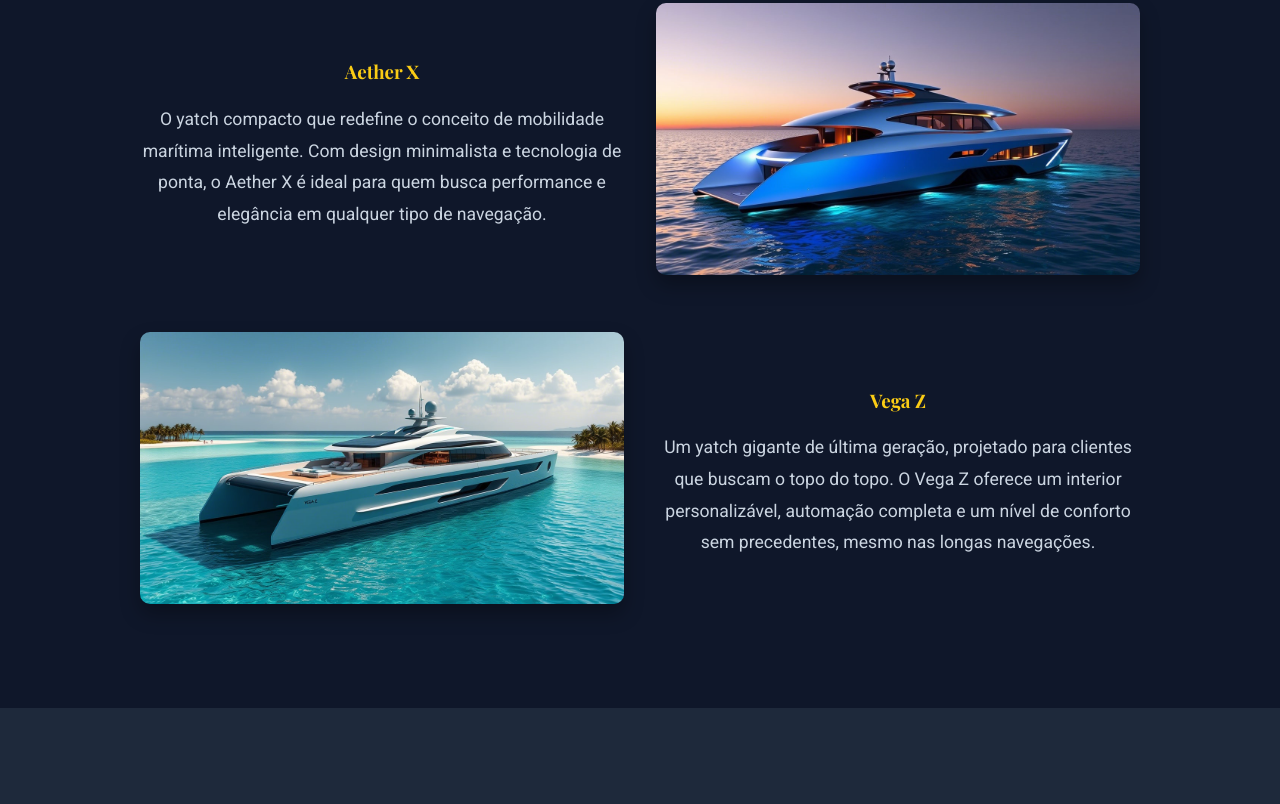
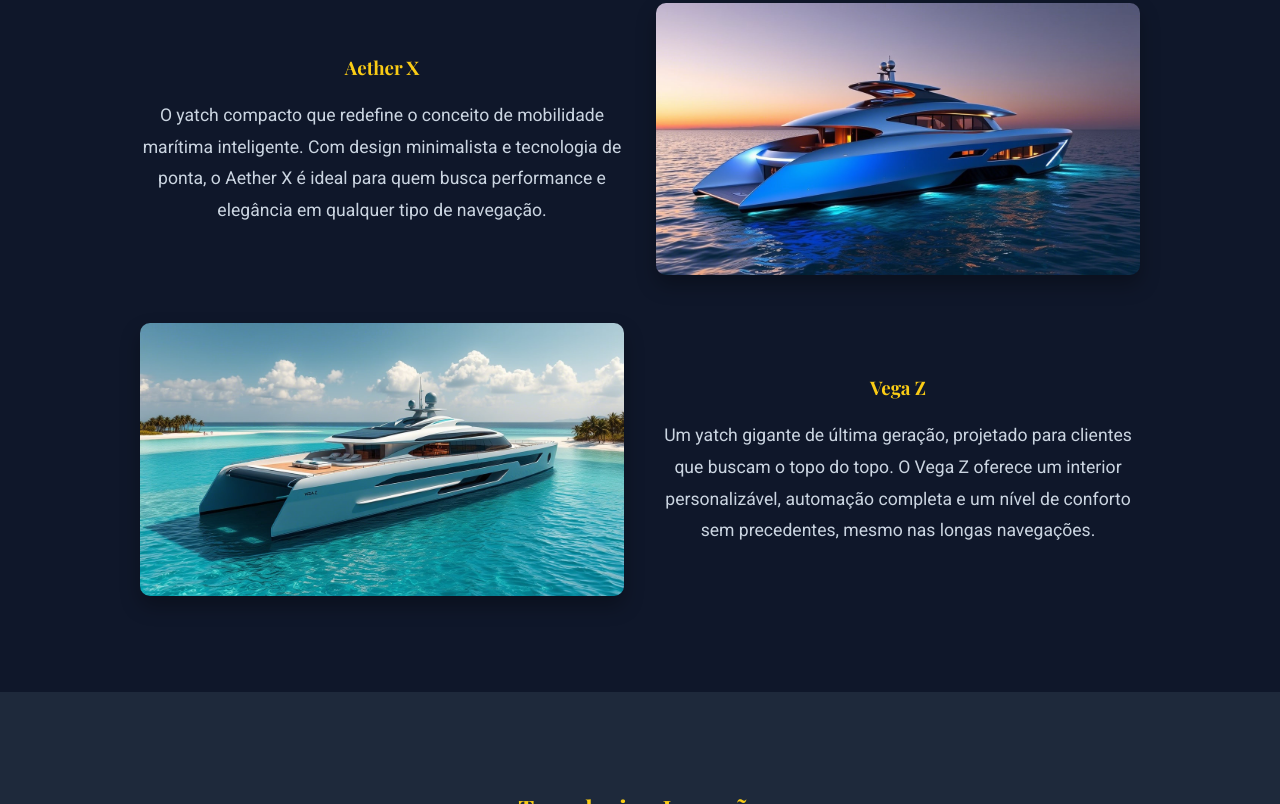
Before and after one commit to nereusyatchs/nereus-yatchs, a plain HTML site: page index.html in a window 1280 px wide. Shown: the part 1357-2161 px from the top of the page. Drawn offline with nearby package versions, Linux system fonts and the light colour scheme.

Commit message:
Update style.css

```diff
--- a/style.css
+++ b/style.css
@@ -369,3 +369,20 @@ footer {
     line-height: 36px;
   }
 }
+img {
+  max-width: 100%;
+  height: auto;
+  display: block;
+}
+.modelo-grid {
+  display: grid;
+  grid-template-columns: 1fr;
+  gap: 2rem;
+  margin-top: 3rem;
+}
+
+@media (min-width: 768px) {
+  .modelo-grid {
+    grid-template-columns: 1fr 1fr;
+  }
+}
```
